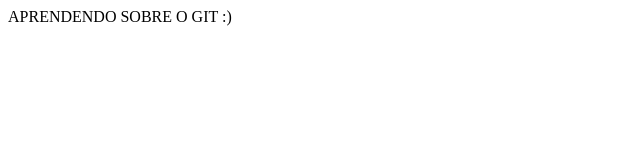
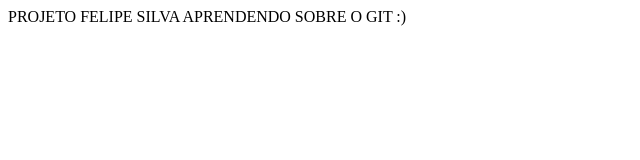
Before and after one commit to feezzn/gitlab-feezzz, a plain HTML site: page index.html in a window 1280 px wide. Shown: the whole page, without its empty margins (0-640 px from the left). Drawn offline with Linux system fonts and the light colour scheme.

Commit message:
alteração no titulo

```diff
--- a/index.html
+++ b/index.html
@@ -1,5 +1,6 @@
 <html>
 	<head>
+		PROJETO FELIPE SILVA
 	</head>
 	<body>
 		APRENDENDO SOBRE O GIT :)
```
